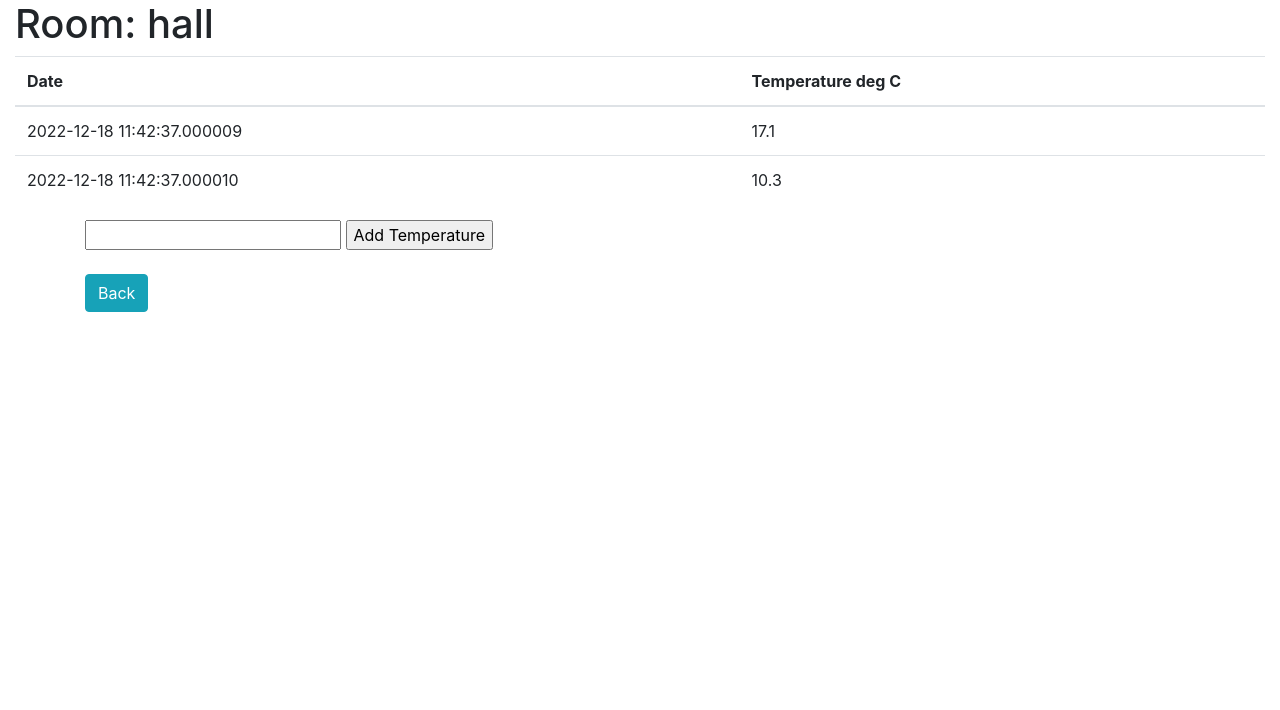
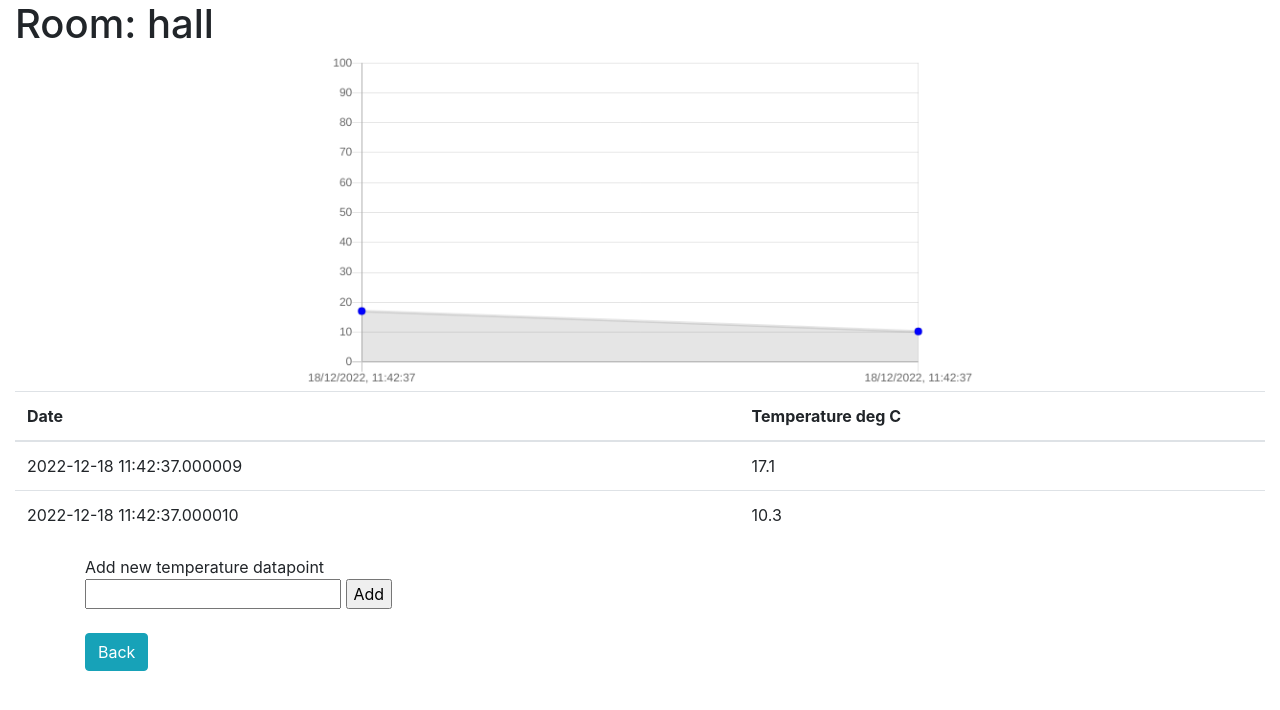
Before and after one commit to manojmanivannan/flaskEdgeAPI, a Flask app: page /temperatures/room/1 in a window 1280 px wide. Shown: the top 710 px of the page. Run offline with Flask 2, Linux system fonts and the light colour scheme; data comes from the database, SQL or seed files in the repository; both versions use the stored data as it was after the commit.

Commit message:
add plot

```diff
--- a/app.py
+++ b/app.py
@@ -13,8 +13,6 @@ from init_db import create_table_and_load_data
 basedir = abspath(dirname(__file__))
 
 app = Flask(__name__)
-# api = Api(app, title='EdgeAPI', description='REST API to track Temperature')
-
 
 ##### INITIALIZE DB ##########
 app.config['SQLALCHEMY_DATABASE_URI'] = 'sqlite:///' + join(basedir,"edgeapi.db")
@@ -148,8 +146,9 @@ def get_room_temperatures(room_id):
         #         'temperature': temp.temperature,
         #         'date':temp.date
         #     })
-        print(temps)
-        return render_template('room_temperatures.html',room_name=room.room_name,temperatures=temps,room_id=room_id)
+        date_values = [d.date.strftime("%d/%m/%Y, %H:%M:%S") for d in temps ]
+        temp_values = [d.temperature for d in temps]
+        return render_template('room_temperatures.html',room_name=room.room_name,temperatures=temps,room_id=room_id,date_values=date_values,temp_values=temp_values)
 
 
 @app.route("/avgtemp/<int:room_id>", methods=['GET'])
--- a/requirements.txt
+++ b/requirements.txt
@@ -1,6 +1,6 @@
 flask
 python-dotenv
-psycopg2
+psycopg2-binary
 Flask-SQLAlchemy
 SQLAlchemy
 flask-restx
--- a/templates/base.html
+++ b/templates/base.html
@@ -3,7 +3,7 @@
 <head>
     <meta charset="UTF-8">
     <meta http-equiv="X-UA-Compatible" content="IE=edge">
-    <meta name="viewport" content="width=device-width, initial-scale=1.0">
+    <meta name="viewport" content="width=device-width, initial-scale=1, shrink-to-fit=no">
     <link rel="stylesheet" href="https://cdn.jsdelivr.net/npm/bootstrap@4.3.1/dist/css/bootstrap.min.css" integrity="sha384-ggOyR0iXCbMQv3Xipma34MD+dH/1fQ784/j6cY/iJTQUOhcWr7x9JvoRxT2MZw1T" crossorigin="anonymous">
 
     <link rel="stylesheet" href="{{ url_for('static',filename='css/main.css') }}"/>
--- a/templates/room_temperatures.html
+++ b/templates/room_temperatures.html
@@ -1,6 +1,7 @@
 {% extends 'base.html' %}
 
 {% block head %}
+<script src="https://cdnjs.cloudflare.com/ajax/libs/Chart.js/2.9.4/Chart.js"> </script>
 <title>IoT Monitor</title>
 {% endblock %}
 
@@ -11,6 +12,7 @@
     {% if temperatures|length < 1 %}
     <h4>No temperatures available for this room</h4>
     {% else %}
+    <canvas class="container" id="myChart" style="width:100%;max-width:700px"></canvas>
     <table class="table styled-table">
         <thead>
             <tr>
@@ -32,10 +34,11 @@
     {% endif %}
 
     <div class="container">
-        <div class="form"></div>
+        <div style="align-items: right;">
+            Add new temperature datapoint
             <form class="form" action="/temperature/{{ room_id }}/9999.9" method="POST">
                 <input class="add_text_input" type="number" step="any" name="temperature_value" id="temperature_value">
-                <input class="add_btn_input" type="submit" value="Add Temperature">
+                <input class="add_btn_input" type="submit" value="Add">
             </form>
         </div>
     </div>
@@ -44,4 +47,27 @@
         <a href="/rooms" class="btn btn-info">Back</a>
     </div>
 </div>
+
+<script>
+    var ctx = document.getElementById("myChart").getContext("2d");
+    var lineChart = new Chart(ctx, {
+      type: "line",
+      data: {
+        labels: {{ date_values | safe }},
+        datasets: [{
+          label: "Temperature",
+          pointRadius: 4,
+          pointBackgroundColor: "rgb(0,0,255)",
+          data: {{ temp_values | safe }}
+        }]
+      },
+      options: {
+        responsive: false,
+        legend: {display: false},
+        scales: {
+          yAxes: [{ticks: {min: 0, max:100}}],
+        }
+      }
+    });
+    </script>
 {% endblock %}
```
Also changed, not shown: edgeapi.db.
